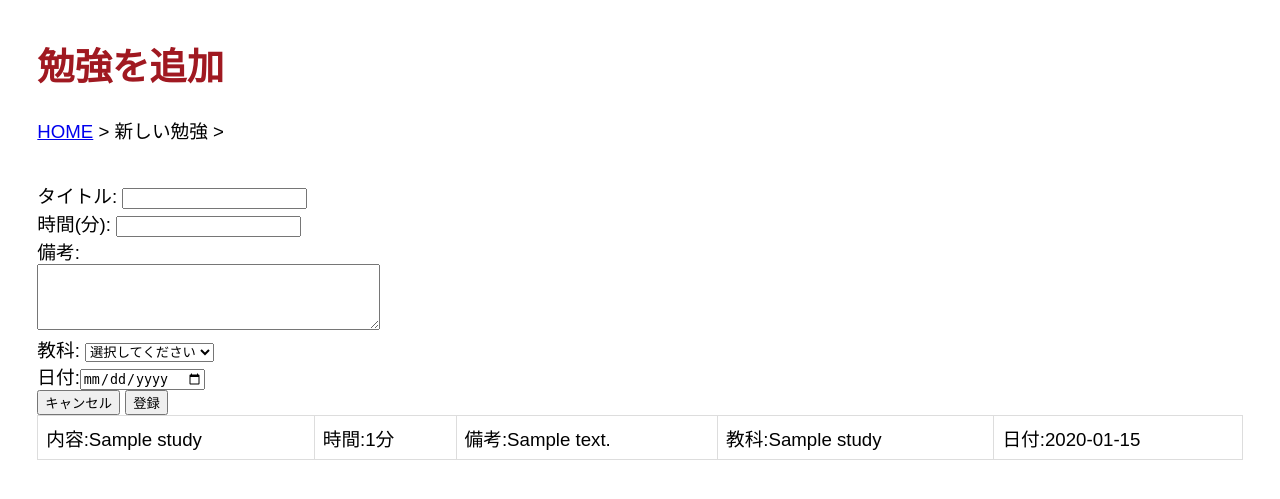
After one commit to OOP2-2025-final-G07/StudyAvatar, a Flask app: page /study/ in a window 1280 px wide. The commit adds this page. Shown: the top 499 px of the page. Run offline with Flask 3, Linux system fonts and the light colour scheme; tables that the repository leaves empty hold one stand-in row (values such as "Sample post").

Commit message:
勉強データベースの作成

```diff
--- a/models/__init__.py
+++ b/models/__init__.py
@@ -1,10 +1,12 @@
 from .db import db
 from .avatar_history import AvatarHistory
 from .user import User
+from .study import Study
 
 MODELS = [
     User,
     AvatarHistory,
+    Study,
 ]
 
 def initialize_database():
--- /dev/null
+++ b/models/study.py
@@ -0,0 +1,45 @@
+from peewee import Model, CharField, IntegerField, DateField
+from .db import db
+
+class Study(Model):
+    """
+    勉強を表すテーブル用モデルクラス
+    """
+
+    # 勉強のタイトル
+    title = CharField()
+
+    # 勉強時間
+    minutes = IntegerField()
+
+    # 備考
+    note = CharField()
+
+    # 教科(選択)
+    SUBJECT_CHOICES = (
+        # 理系
+        ('数学', '数学'),
+        ('物理', '物理'),
+        ('化学', '化学'),
+        ('生物', '生物'),
+        ('情報', '情報'),
+
+        # 文系
+        ('国語', '国語'),
+        ('英語', '英語'),
+        ('日本史', '日本史'),
+        ('世界史', '世界史'),
+        ('地理', '地理'),
+
+        ('その他','その他'),
+    )
+
+    subject = CharField(choices=SUBJECT_CHOICES)
+
+    # 日付
+    date = DateField()
+
+    class Meta:
+        # このモデルが使用するデータベースを指定
+        # db は db.py で定義された Peewee のデータベース接続
+        database = db
--- a/routes/__init__.py
+++ b/routes/__init__.py
@@ -1,7 +1,9 @@
 from .avatar import avatar_bp
 from .user import user_bp
+from .study import study_bp
 
 blueprints = [
     avatar_bp,
     user_bp,
+    study_bp,
 ]
--- /dev/null
+++ b/routes/study.py
@@ -0,0 +1,33 @@
+from flask import Blueprint, render_template, request, redirect, url_for
+from datetime import date, datetime
+from models import Study
+
+# Blueprintの作成
+# 'job' はBlueprint名、url_prefix='/job' によりURLは /job/... になる
+study_bp = Blueprint('study', __name__, url_prefix='/study')
+
+
+# 入力、入力したものを確認できるよう表示する
+@study_bp.route('/', methods=['GET', 'POST'])
+def new_study():
+    if request.method == 'POST':
+
+        # 日付が入力されていればその日付。されていなければ今日の日付が入ります
+        date_str = request.form.get('date')
+        if date_str:
+            study_date = datetime.strptime(date_str, "%Y-%m-%d").date()
+        else:
+            study_date = date.today()
+
+        # データの登録
+        Study.create(
+            title=request.form['title'],
+            minutes=int(request.form['minutes']),
+            note=request.form['note'],
+            subject=request.form['subject'],
+            date=study_date
+        )
+        return redirect(url_for('study.new_study'))
+
+    studys = Study.select()
+    return render_template('study.html', items=studys)
--- /dev/null
+++ b/templates/study.html
@@ -0,0 +1,76 @@
+<!DOCTYPE html>
+<html lang="ja">
+
+<head>
+    <meta charset="UTF-8">
+    <title>勉強追加</title>
+    <link rel="stylesheet" href="{{ url_for('static', filename='base-style.css') }}">
+</head>
+
+<body>
+    <h1>勉強を追加</h1>
+
+    <!-- パンくず -->
+    <ul class="breadcrumb">
+        <li><a href="{{ url_for('index') }}">HOME</a></li>
+        <li>新しい勉強</li>
+    </ul>
+
+    <!-- 入力フォーム -->
+    <form action="{{ url_for('study.new_study') }}" method="post">
+        <label>タイトル: <input type="text" name="title" required></label><br>
+        <label>時間(分): <input type="number" name="minutes" required></label><br>
+        <label>備考:<br>
+            <textarea name="note" rows="4" cols="40"></textarea></label><br>
+        <label>
+            教科:
+            <select name="subject" required>
+                <option value="">選択してください</option>
+                <!-- 理系 -->
+                <option value="数学">数学</option>
+                <option value="物理">物理</option>
+                <option value="化学">化学</option>
+                <option value="生物">生物</option>
+                <option value="情報">情報</option>
+
+                <!-- 文系 -->
+                <option value="国語">国語</option>
+                <option value="英語">英語</option>
+                <option value="日本史">日本史</option>
+                <option value="世界史">世界史</option>
+                <option value="地理">地理</option>
+
+                <option value="その他">その他</option>
+            </select>
+        </label><br>
+        <label>日付:<input type="date" name="date"></label><br>
+
+
+        <!--
+            52行目の url_for は Flask(Jinja2) のテンプレート構文です。
+            VSCode上では JavaScript の構文エラーとして表示されることがありますが、
+            実行上は問題ありません。
+        -->
+        <button type="button" onclick="location.href='{{ url_for('index') }}'">
+            キャンセル
+        </button>
+        <button type="submit">登録</button>
+    </form>
+
+    <!-- 一覧表示 -->
+    <table>
+        <tbody>
+            {% for study in items %}
+            <tr>
+                <td>内容:{{ study.title }}</td>
+                <td>時間:{{ study.minutes }}分</td>
+                <td>備考:{{ study.note }}</td>
+                <td>教科:{{ study.subject }}</td>
+                <td>日付:{{ study.date }}</td>
+            </tr>
+            {% endfor %}
+        </tbody>
+    </table>
+</body>
+
+</html>
```
Also changed, not shown: templates/index.html (+4 -3 lines).
